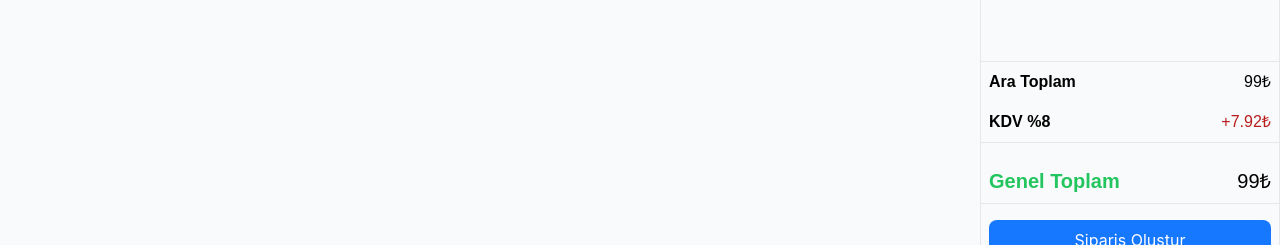
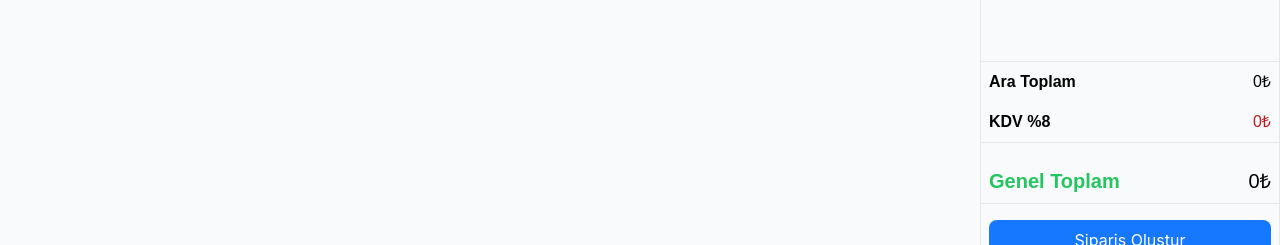
Before and after one commit to eminbasbayan/pos-application-udemy, a React (Create React App) app in the folder client/: page / in a window 1280 px wide. Shown: the part 468-713 px from the top of the page. Built offline with nearby package versions, Linux system fonts and the light colour scheme; no server answers.

Commit message:
sepet fiyat hesaplama işlemleri

```diff
--- a/client/src/components/cart/CartTotals.jsx
+++ b/client/src/components/cart/CartTotals.jsx
@@ -9,9 +9,8 @@
 import { deleteCart } from "../../redux/cartSlice";
 
 const CartTotals = () => {
-  const { cartItems } = useSelector((state) => state.cart);
-  const dispatch= useDispatch()
-
+  const cart = useSelector((state) => state.cart);
+  const dispatch = useDispatch();
 
   return (
     <div className="cart h-full max-h-[calc(100vh_-_90px)] flex flex-col">
@@ -19,13 +18,20 @@
         Sepetteki Ürünler
       </h2>
       <ul className="cart-items px-2 flex flex-col gap-y-3 py-2 overflow-y-auto">
-        {cartItems.map((item) => (
+        {cart.cartItems.map((item) => (
           <li className="cart-item flex justify-between" key={item._id}>
             <div className="flex items-center">
-              <img src={item.img} alt="" className="w-16 h-16 object-cover cursor-pointer" onClick={()=> dispatch(deleteCart(item))} />
+              <img
+                src={item.img}
+                alt=""
+                className="w-16 h-16 object-cover cursor-pointer"
+                onClick={() => dispatch(deleteCart(item))}
+              />
               <div className="flex flex-col ml-2">
                 <b>{item.title}</b>
-                <span>{item.price}₺ x {item.quantity}</span>
+                <span>
+                  {item.price}₺ x {item.quantity}
+                </span>
               </div>
             </div>
             <div className="flex items-center gap-x-1">
@@ -50,17 +56,27 @@
         <div className="border-t border-b">
           <div className="flex justify-between p-2">
             <b>Ara Toplam</b>
-            <span>99₺</span>
+            <span>{cart.total > 0 ? cart.total.toFixed(2) : 0}₺</span>
           </div>
           <div className="flex justify-between p-2">
-            <b>KDV %8</b>
-            <span className="text-red-700">+7.92₺</span>
+            <b>KDV %{cart.tax}</b>
+            <span className="text-red-700">
+              {(cart.total * cart.tax) / 100 > 0
+                ? `+${((cart.total * cart.tax) / 100).toFixed(2)}`
+                : 0}
+              ₺
+            </span>
           </div>
         </div>
         <div className="border-b mt-4">
           <div className="flex justify-between p-2">
             <b className="text-xl text-green-500">Genel Toplam</b>
-            <span className="text-xl">99₺</span>
+            <span className="text-xl">
+              {cart.total + (cart.total * cart.tax) / 100 > 0
+                ? (cart.total + (cart.total * cart.tax) / 100).toFixed(2)
+                : 0}
+              ₺
+            </span>
           </div>
         </div>
         <div className="py-4 px-2">
--- a/client/src/redux/cartSlice.js
+++ b/client/src/redux/cartSlice.js
@@ -5,7 +5,7 @@
   initialState: {
     cartItems: [],
     total: 0,
-    price: 0,
+    tax: 8,
   },
   reducers: {
     addProduct: (state, action) => {
@@ -18,11 +18,14 @@
       } else {
         state.cartItems.push(action.payload);
       }
+
+      state.total += action.payload.price;
     },
     deleteCart: (state, action) => {
       state.cartItems = state.cartItems.filter(
         (item) => item._id !== action.payload._id
       );
+      state.total -= action.payload.price * action.payload.quantity;
     },
   },
 });
```
